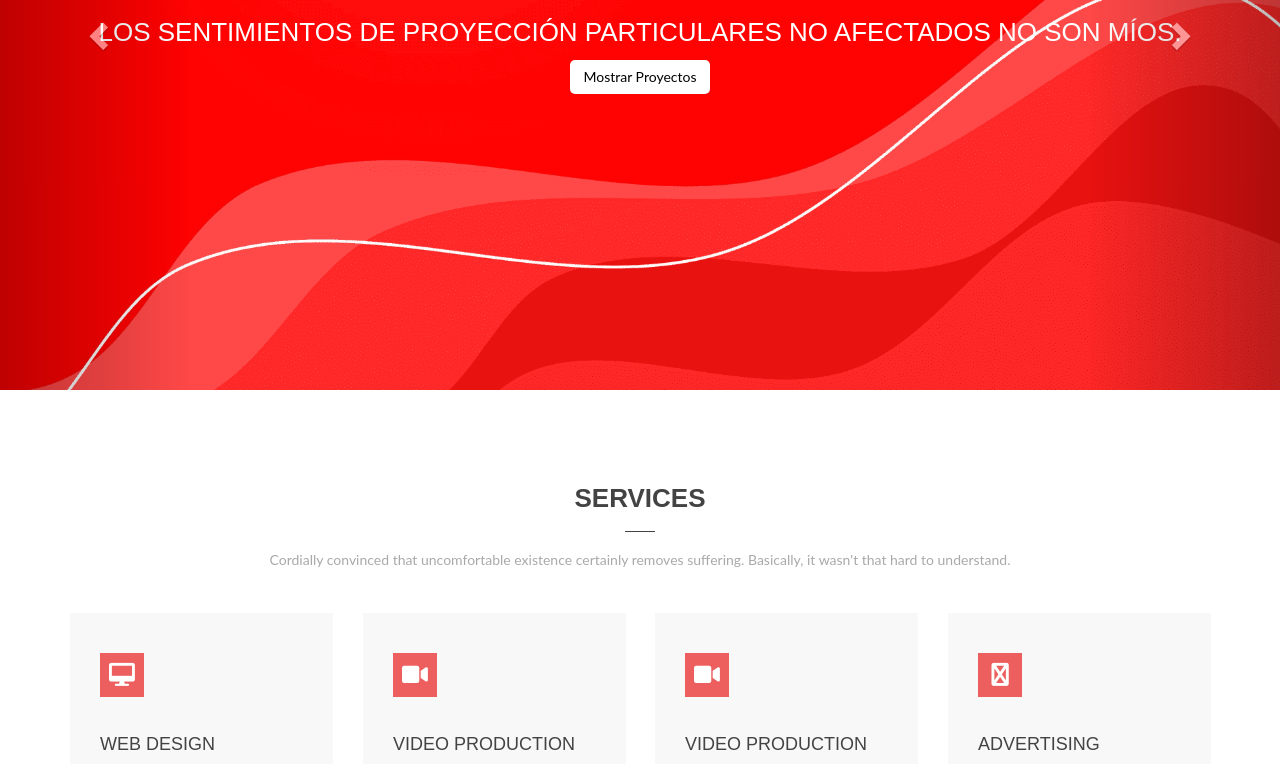
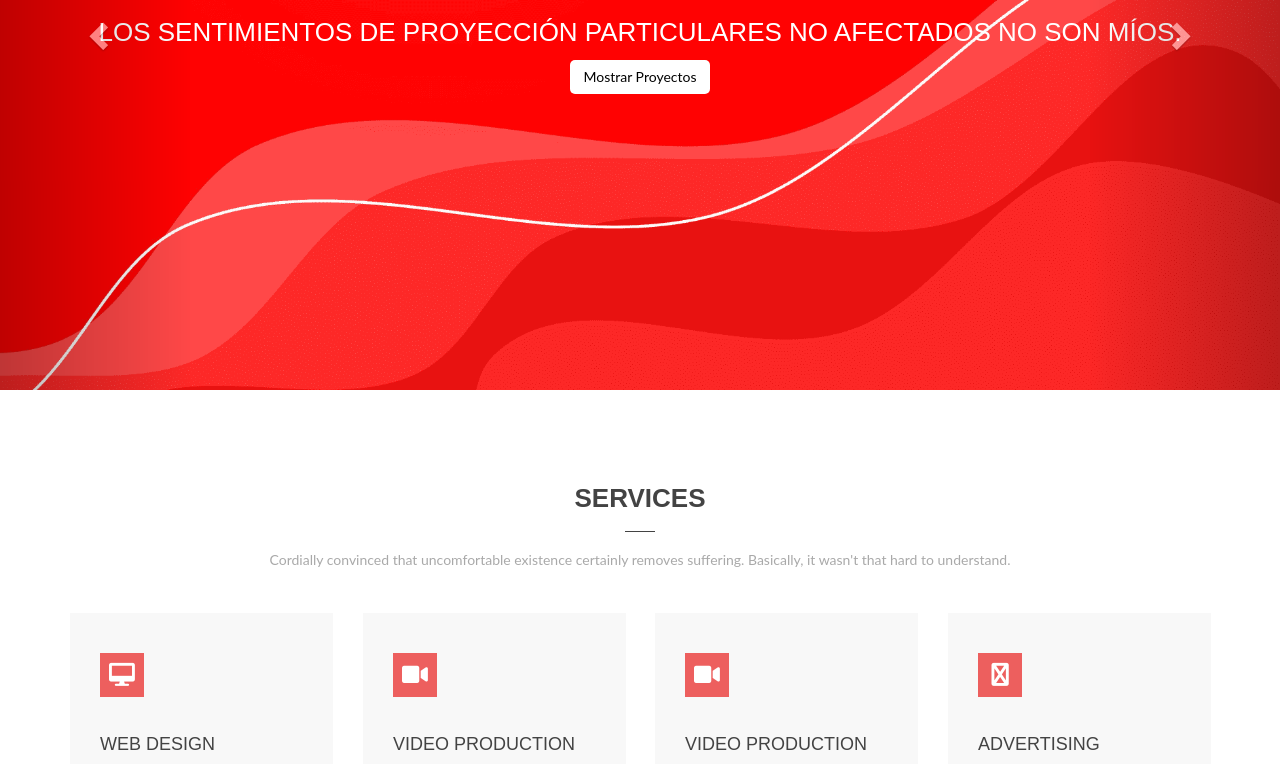
Before and after one commit to Dralon-Solutions/DralonSolutions, a website: page index.html in a window 1280 px wide. Shown: the part 400-1164 px from the top of the page. Drawn offline with nearby package versions, Linux system fonts and the light colour scheme.

Commit message:
Change size of the images

```diff
--- a/index.html
+++ b/index.html
@@ -74,7 +74,7 @@
     <section id="section1">
         <div id="carouselExampleCaptions" class="carousel slide carousel-fade" data-ride="carousel">
             <div class="carousel-inner" style="height: 90vh;">
-                <div class="item active" style="background-image:url('img/slider/s1.webp'); background-size: cover; background-position: center; height: 90vh;">
+                <div class="item active lazy-bg" data-bg="img/slider/s1.webp" style="background-size: cover; background-position: center; height: 90vh;">
                     <img src="img/slider/s1.webp" loading="lazy" alt="Descripción de la imagen" style="display: none;">
                     <div class="carousel-content">
                         <div class="d-flex align-items-center justify-content-center text-center" style="height: 80vh; display: flex; flex-direction: column; justify-content: center; align-items: center">
@@ -84,7 +84,7 @@
                         </div>
                     </div>
                 </div>
-                <div class="item" style="background-image:url('img/slider/s2.webp'); background-size: cover; background-position: center; height: 100vh;">
+                <div class="item lazy-bg" data-bg="img/slider/s2.webp" style="background-size: cover; background-position: center; height: 90vh;">
                     <img src="img/slider/s2.webp" loading="lazy" alt="Descripción de la imagen" style="display: none;">
                     <div class="carousel-content">
                         <div class="d-flex align-items-center justify-content-center text-center" style="height: 80vh; display: flex; flex-direction: column; justify-content: center; align-items: center">
@@ -749,6 +749,28 @@
     <script src="js/custom.js" defer></script>
 
     <script defer>
+        document.addEventListener("DOMContentLoaded", function() {
+            const lazyBackgrounds = document.querySelectorAll('.lazy-bg');
+            if ('IntersectionObserver' in window) {
+                let lazyBackgroundObserver = new IntersectionObserver(function(entries, observer) {
+                    entries.forEach(function(entry) {
+                        if (entry.isIntersecting) {
+                            let lazyBackground = entry.target;
+                            lazyBackground.style.backgroundImage = 'url(' + lazyBackground.dataset.bg + ')';
+                            lazyBackgroundObserver.unobserve(lazyBackground);
+                        }
+                    });
+                });
+                lazyBackgrounds.forEach(function(lazyBackground) {
+                    lazyBackgroundObserver.observe(lazyBackground);
+                });
+            } else {
+                lazyBackgrounds.forEach(function(lazyBackground) {
+                    lazyBackground.style.backgroundImage = 'url(' + lazyBackground.dataset.bg + ')';
+                });
+            }
+        });
+
         function debounce(func, wait) {
             let timeout;
             return function(...args) {
```
